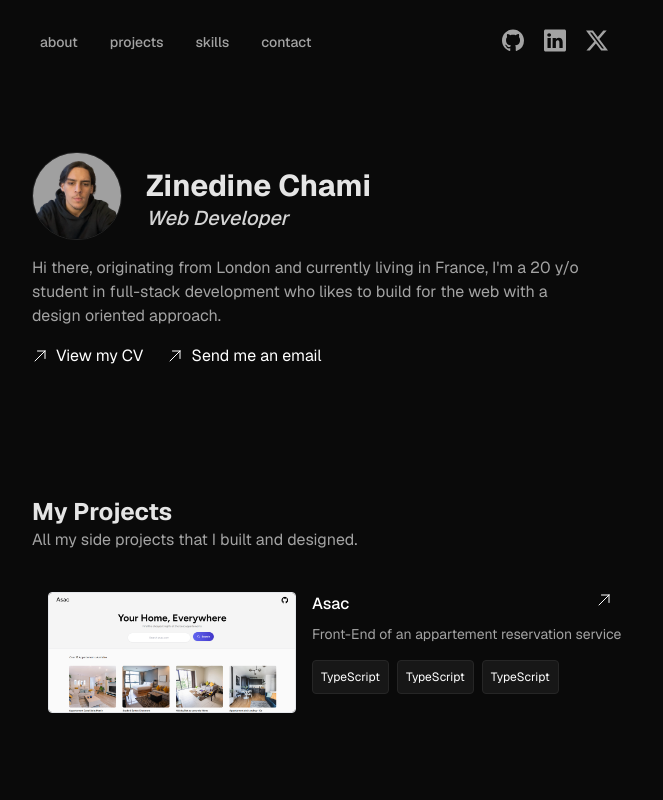
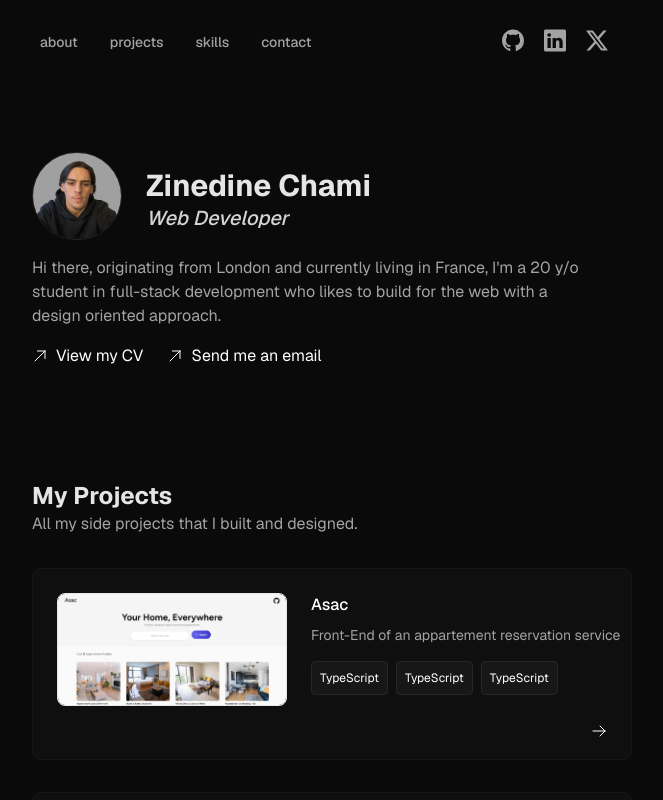
Before and after one commit to zinedinechami/portfolio_next, a Next.js app: page / in a window 1280 px wide. Shown: the top 800 px of the page, without its empty margins (328-991 px from the left). Built offline with nearby package versions, Linux system fonts and the light colour scheme.

Commit message:
changed project card styling, added new skills

```diff
--- a/src/app/componenets/project_card.tsx
+++ b/src/app/componenets/project_card.tsx
@@ -1,19 +1,21 @@
 import Image from "next/image";
 import asac from "../assets/asac.png";
+
+// w-4 h-6 mr-2 absolute right-3 top-3
 
 export default function ProjectCard() {
   return (
     <>
-      <article className="w-full h-48  my-6 rounded-md hover:border hover:bg-neutral-900 transition-colors border-neutral-800 cursor-pointer relative">
+      <article className="w-full h-48  my-8 rounded-lg border bg-neutral-900/40 hover:bg-neutral-900/80  transition-colors border-neutral-900 cursor-pointer relative">
         <div className="flex">
-          <div className="p-4">
+          <div className="pt-6 mx-6 ">
             <Image
               src={asac}
-              width={320}
+              width={300}
               height={320}
               quality={100}
               alt="asac"
-              className="rounded border"
+              className="rounded-lg border"
             />
           </div>
           <svg
@@ -22,15 +24,16 @@ export default function ProjectCard() {
             viewBox="0 0 24 24"
             strokeWidth={1.5}
             stroke="currentColor"
-            className="w-4 h-6 mr-2 absolute right-3 top-3"
+            className="w-4 h-6 mr-2 absolute right-4 bottom-4"
           >
             <path
               strokeLinecap="round"
               strokeLinejoin="round"
-              d="m4.5 19.5 15-15m0 0H8.25m11.25 0v11.25"
+              d="M13.5 4.5 21 12m0 0-7.5 7.5M21 12H3"
             />
           </svg>
-          <div className="pt-4">
+
+          <div className="pt-6">
             <h1 className=" font-medium pb-2">Asac </h1>
 
             <p className="w-80 text-neutral-400 text-sm mb-2">
--- a/src/app/sections/about.tsx
+++ b/src/app/sections/about.tsx
@@ -6,7 +6,7 @@ import pfp from "../assets/profile_picture.png";
 export default function About() {
   return (
     <>
-      <section id="about" className="pt-12 pb-32 w-11/12">
+      <section id="about" className="pt-12 pb-28 w-11/12">
         <div className="flex pb-4 ">
           <Image
             src={pfp}
--- a/src/app/sections/skills.tsx
+++ b/src/app/sections/skills.tsx
@@ -21,6 +21,7 @@ export default function Skills() {
             <div className="text-neutral-400">
               <li>Next.JS</li>
               <li>PostgresSQL</li>
+              <li>Supabase</li>
             </div>
           </ul>
           <ul className="mr-14">
@@ -36,6 +37,7 @@ export default function Skills() {
               <li>Git & Github</li>
               <li>VS Code</li>
               <li>Vercel</li>
+              <li>ChatGPT</li>
             </div>
           </ul>
         </div>
```
